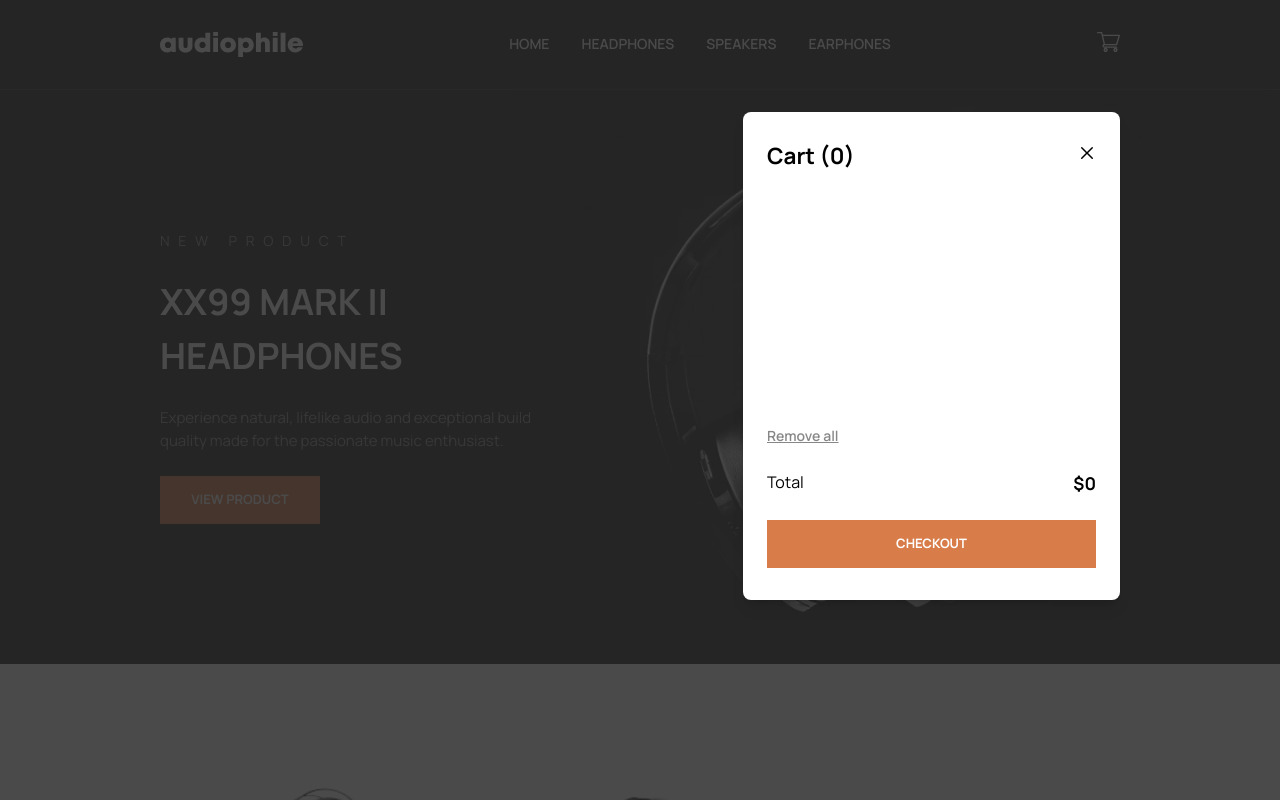
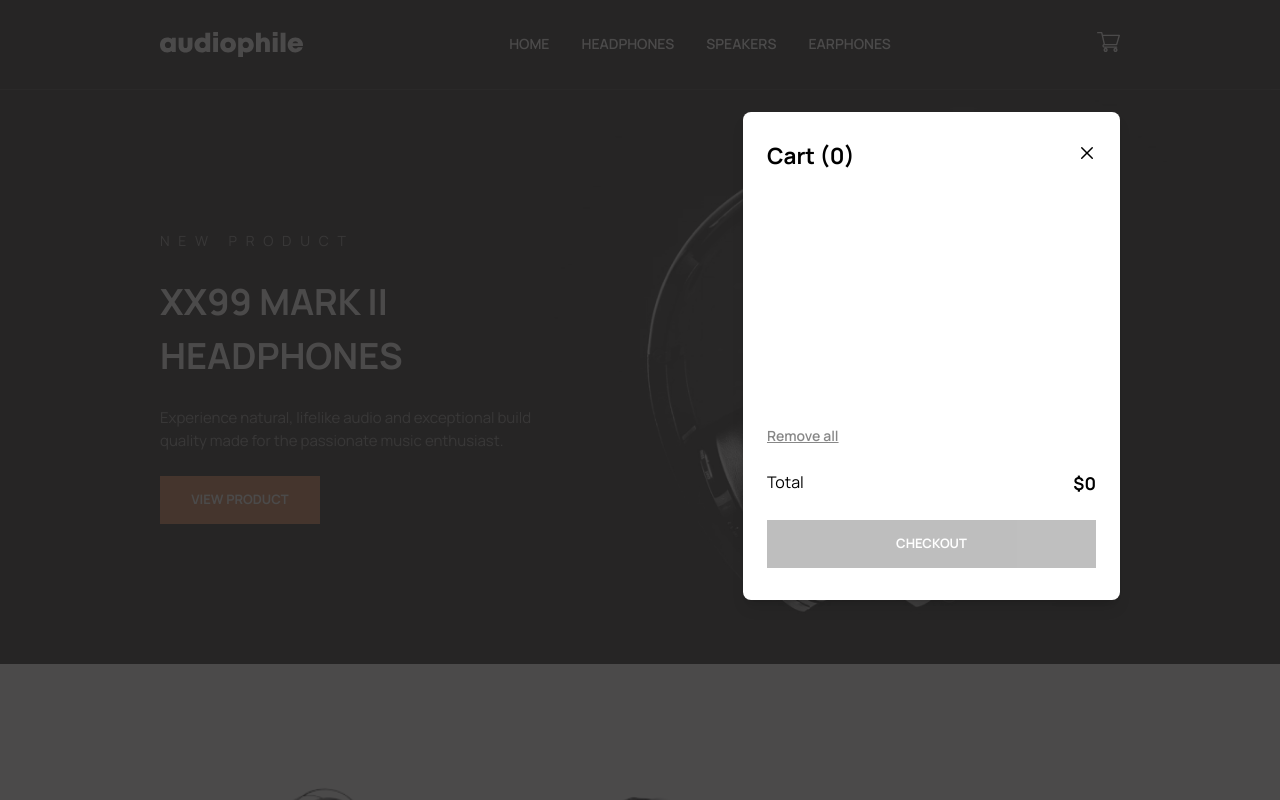
Before and after one commit to amgauthier1992/audiophile, a Next.js app: page / in a window 1280 px wide. Both pictures are taken after a click on the button 1108 px from the left and 42 px from the top of the page. Shown: the top 800 px of the page. Built offline with nearby package versions, Linux system fonts and the light colour scheme.

Commit message:
fixing additional edge case where empty cart button fires when cart is already empty

```diff
--- a/app/ui/button-link.tsx
+++ b/app/ui/button-link.tsx
@@ -38,7 +38,7 @@ const ButtonLink: React.FC<ButtonLinkProps> = ({
   if (disabled) {
     return (
       <button
-        className={`h-[48px] w-[160px] text-[.8125rem] font-bold uppercase ${variantClasses} ${otherClasses ? otherClasses : ''} pointer-events-none bg-[#CCCCCC]`}
+        className={`disabled pointer-events-none h-[48px] w-[160px] cursor-not-allowed bg-black-primary text-[.8125rem] font-bold uppercase text-white-primary opacity-25 ${otherClasses ? otherClasses : ''} `}
         disabled
         type='button'
       >
--- a/app/ui/cart/cartSlice.ts
+++ b/app/ui/cart/cartSlice.ts
@@ -80,10 +80,14 @@ export const cartSlice = createSlice({
       }
     },
     clearCart: (state: CartState) => {
-      state.items = [];
-      toast.info('Item(s) removed!', {
-        toastId: 'itemRemoved',
-      });
+      if (state.items.length === 0) {
+        return;
+      } else {
+        state.items = [];
+        toast.info('Item(s) removed!', {
+          toastId: 'itemRemoved',
+        });
+      }
     },
     decrementItemQuantity: (
       state: CartState,
--- a/app/ui/cart/modal.tsx
+++ b/app/ui/cart/modal.tsx
@@ -116,7 +116,7 @@ const CartModal: React.FC<CartModalProps> = ({ isOpen, onClose }) => {
           </div>
           <ButtonLink
             cta='Checkout'
-            disabled={cartTotal === 0}
+            disabled={!cartItems?.length}
             onClick={onClose}
             href='/checkout'
             otherClasses='grow w-full'
```
